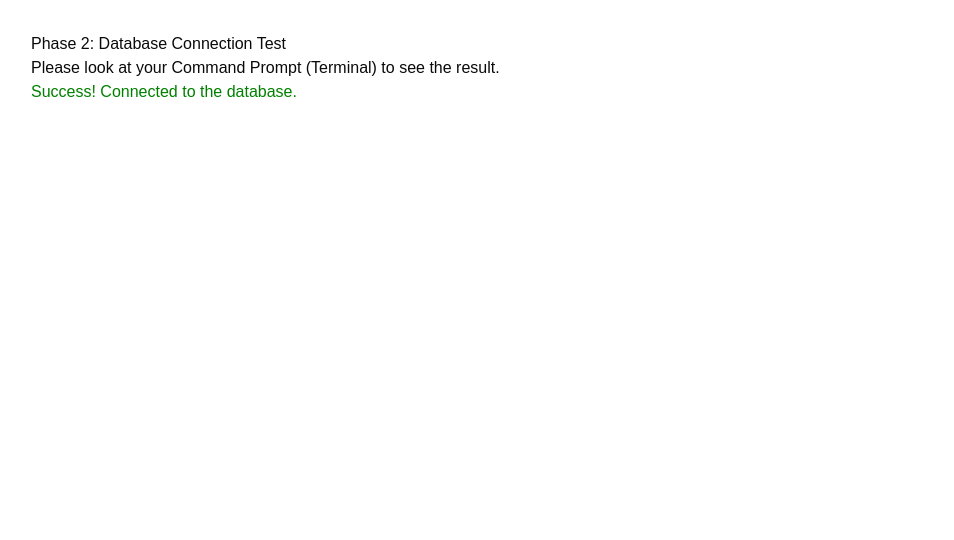
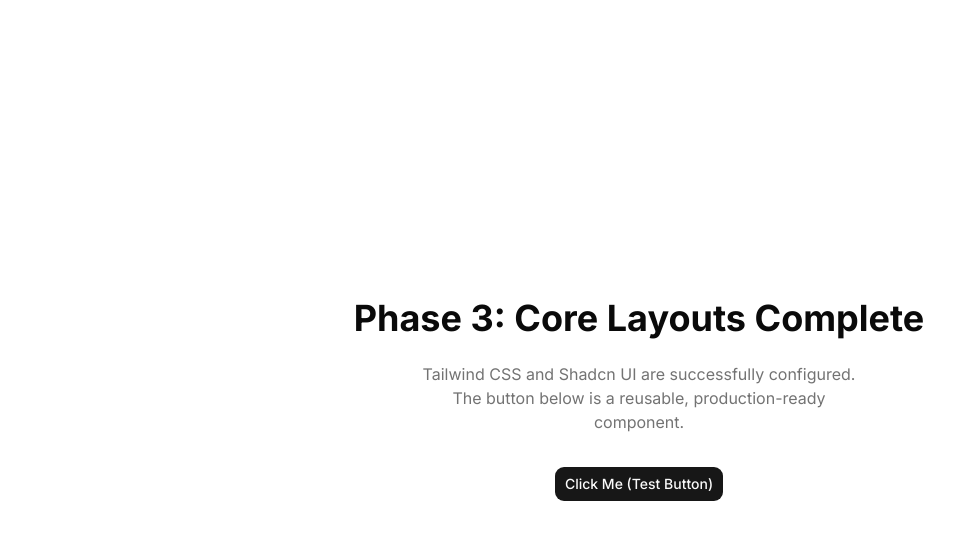
Before and after one commit to ManikantaDDev/dev-portfolio-26-30, a Next.js app: page / in a window 1280 px wide. Shown: the top 540 px of the page, without its empty margins (1-955 px from the left). Built offline with nearby package versions, Linux system fonts and the light colour scheme; no server answers; the database is empty.

Commit message:
Installed the First Component (A Button)

```diff
--- a/app/layout.tsx
+++ b/app/layout.tsx
@@ -1,29 +1,28 @@
+// app/layout.tsx
 import type { Metadata } from "next";
-import { Geist, Geist_Mono } from "next/font/google";
+import { Inter } from "next/font/google";
 import "./globals.css";
 
-const geistSans = Geist({
-  variable: "--font-geist-sans",
-  subsets: ["latin"],
-});
+// Initialize the Inter font from Google Fonts
+const inter = Inter({ subsets: ["latin"] });
 
-const geistMono = Geist_Mono({
-  variable: "--font-geist-mono",
-  subsets: ["latin"],
-});
-
+// Metadata is used for SEO (Search Engine Optimization)
 export const metadata: Metadata = {
-  title: "Create Next App",
-  description: "Generated by create next app",
+  title: "Dev Portfolio 26-30",
+  description: "A dynamic, fully customizable portfolio platform.",
 };
 
-export default function RootLayout({ children }: LayoutProps<"/">) {
+export default function RootLayout({
+  children,
+}: Readonly<{
+  children: React.ReactNode;
+}>) {
   return (
-    <html
-      lang="en"
-      className={`${geistSans.variable} ${geistMono.variable} h-full antialiased`}
-    >
-      <body className="min-h-full flex flex-col">{children}</body>
+    <html lang="en">
+      {/* The body tag applies the font and background colors globally */}
+      <body className={`${inter.className} bg-background text-foreground antialiased`}>
+        {children}
+      </body>
     </html>
   );
 }
--- a/app/page.tsx
+++ b/app/page.tsx
@@ -1,27 +1,19 @@
 // app/page.tsx
-import { supabase } from '@/lib/supabase/client';
+import { Button } from "@/components/ui/button";
 
-export default async function Home() {
-  // 1. Attempt to fetch data from the 'projects' table
-  const { data, error } = await supabase.from('projects').select('*');
+export default function Home() {
+  return (
+    <main className="flex min-h-screen flex-col items-center justify-center p-24">
+      <h1 className="text-4xl font-bold mb-6">Phase 3: Core Layouts Complete</h1>
+      <p className="text-muted-foreground mb-8 text-center max-w-md">
+        Tailwind CSS and Shadcn UI are successfully configured.
+        The button below is a reusable, production-ready component.
+      </p>
 
-  // 2. Check if there was an error
-  if (error) {
-    console.error('❌ Database connection failed:', error.message);
-  } else {
-    console.log('✅ Database connection successful! Fetched data:', data);
-  }
-
-  // 3. Display a simple message on the webpage
-  return (
-    <main style={{ padding: '2rem', fontFamily: 'sans-serif' }}>
-      <h1>Phase 2: Database Connection Test</h1>
-      <p>Please look at your Command Prompt (Terminal) to see the result.</p>
-      {error ? (
-        <p style={{ color: 'red' }}>Error: {error.message}</p>
-      ) : (
-        <p style={{ color: 'green' }}>Success! Connected to the database.</p>
-      )}
+      {/* Testing the Shadcn Button component */}
+      <Button size="lg">
+        Click Me (Test Button)
+      </Button>
     </main>
   );
 }
--- a/package.json
+++ b/package.json
@@ -20,7 +20,8 @@
     "react-dom": "19.2.8",
     "shadcn": "^4.21.0",
     "tailwind-merge": "^3.7.0",
-    "tw-animate-css": "^1.4.0"
+    "tw-animate-css": "^1.4.0",
+    "zod": "^4.6.5"
   },
   "devDependencies": {
     "@tailwindcss/postcss": "^4",
```
Also changed, not shown: 1 other file (tests, documents, lock files or other folders).
